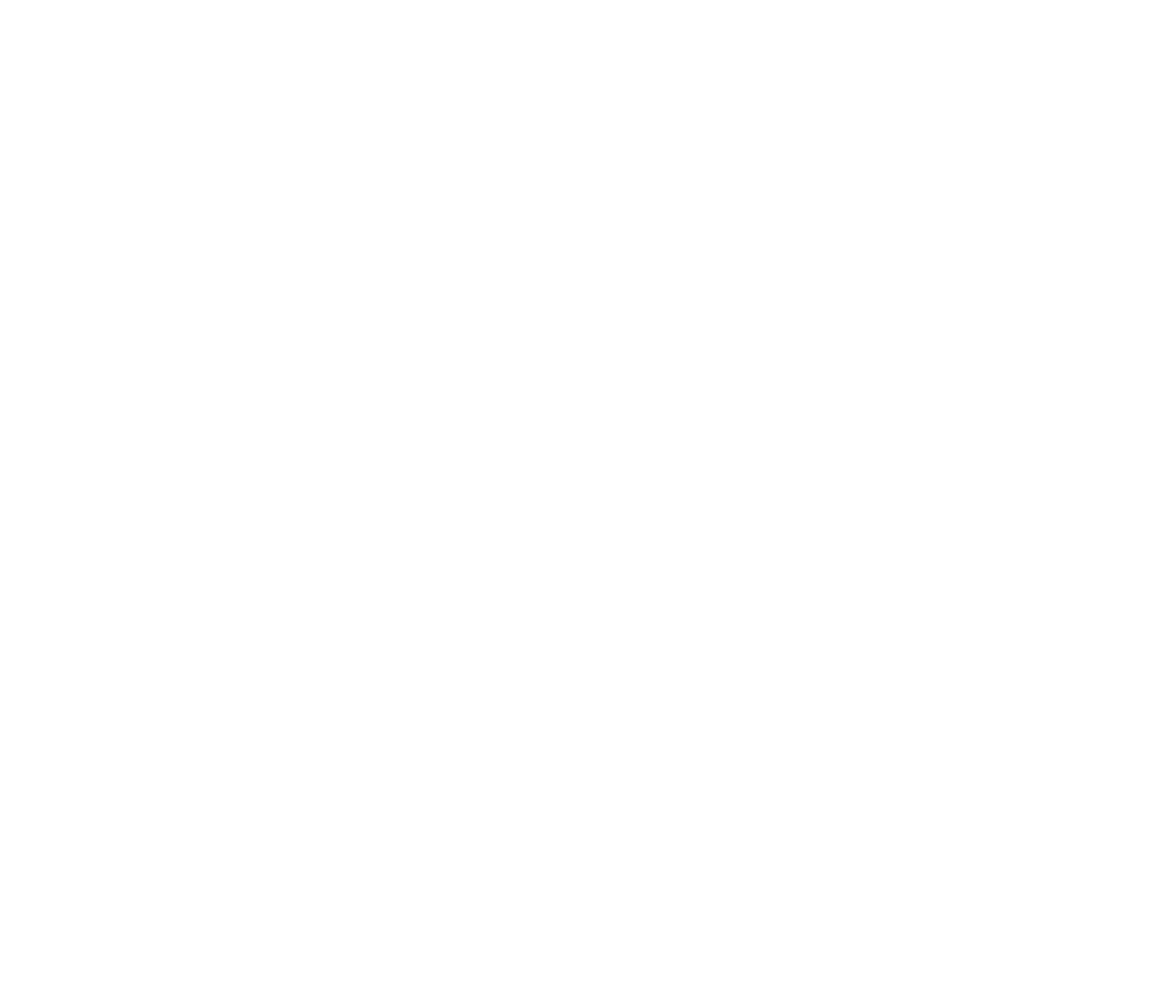
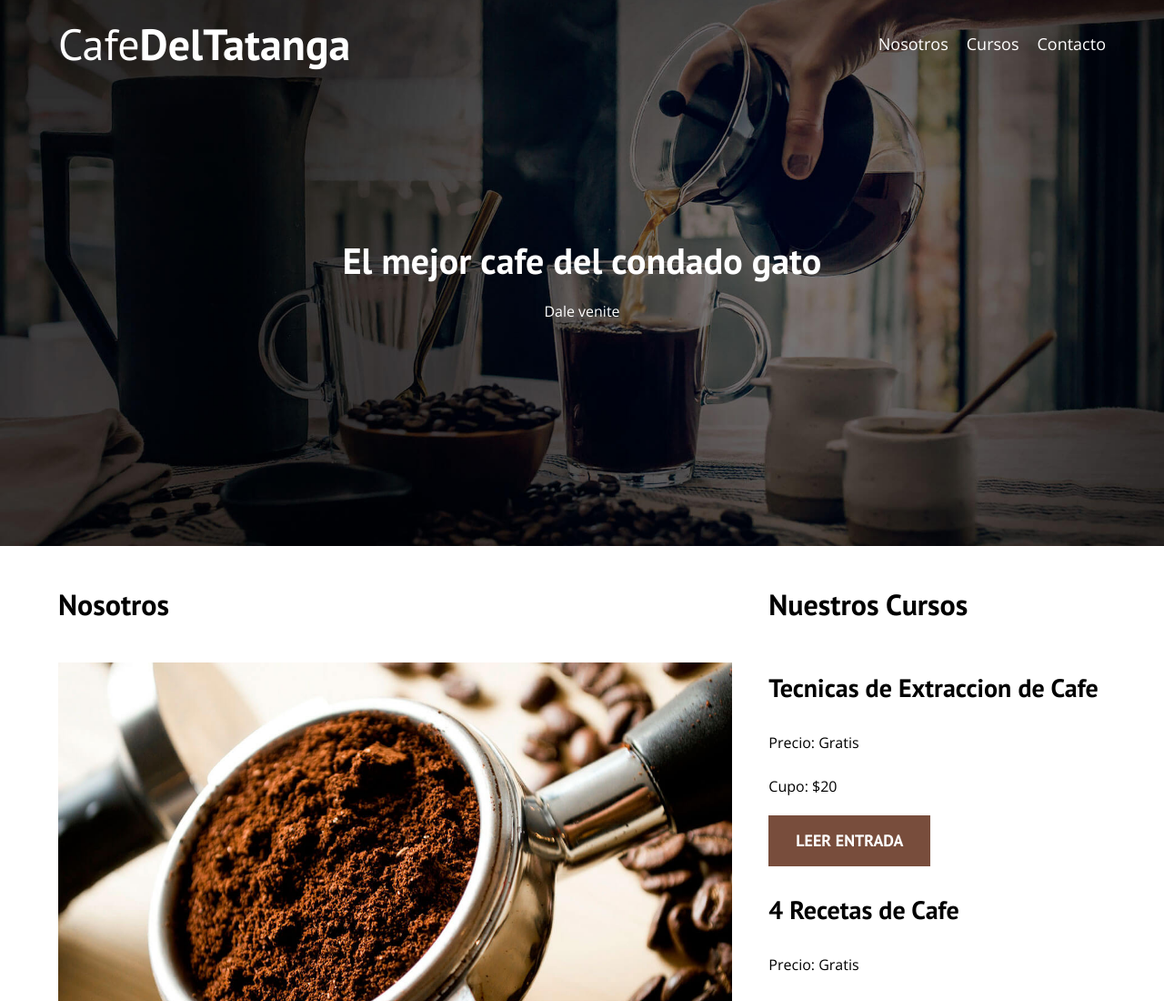
Before and after one commit to avarageuser/cafe, a plain HTML site: page index.html in a window 1280 px wide. Shown: the top 1100 px of the page at 91% size. Before the commit the page ends 800 px from the top, so only its background shows below. Drawn offline with nearby package versions, Linux system fonts and the light colour scheme.

Commit message:
primeros grandes cambios

```diff
--- a/css/styles.css
+++ b/css/styles.css
@@ -71,9 +71,101 @@ img {
 
 /* Header */
 .header {
-    background-image: url(../img/blog3.jpg);
+    background-image: url(../img/banner.jpg);
     height: 60rem;
     background-size: cover;
     background-repeat: no-repeat;
     background-position: center center;
 }
+
+.header__texto {
+    text-align: center;
+    color: var(--blanco);
+    margin-top: 5rem;
+}
+
+@media (min-width: 768px) {
+    .header__texto {
+        margin-top: 15rem;
+    }
+}
+
+@media (min-width: 768px) {
+    .barra {
+        display: flex;
+        justify-content: space-between;
+        align-items: center;
+    }
+}
+.logo {
+    color: var(--blanco);
+}
+
+.logo__nombre {
+    font-weight: 400;
+}
+
+.logo__bold {
+    font-weight: 700;
+}
+
+@media (min-width: 768px) {
+    .navegacion {
+        display: flex;
+        gap: 2rem;
+    }
+}
+
+.navegacion__enlace {
+    display: block;
+    text-align: center;
+    font-size: 1.8rem;
+    color: var(--blanco);
+}
+
+@media (min-width: 768px) {
+    .contenido-principal {
+        display: grid;
+        grid-template-columns: 2fr 1fr;
+        column-gap: 4rem;
+    }
+}
+
+.entrada {
+    border-bottom: 1px solid rgb(192, 192, 192);
+    margin-bottom: 2rem;
+}
+
+.entrada:last-of-type {
+    border: none;
+    margin-bottom: 0;
+}
+
+.boton {
+    display: block;
+    font-family: var(--fuenteHeading);
+    color: var(--blanco);
+    text-align: center;
+    padding: 1rem 3rem;
+    font-size: 1.8rem;
+    text-transform: uppercase;
+    font-weight: 700;
+    margin-bottom: 2rem;
+}
+@media (min-width: 768px) {
+    .boton {
+        display: inline-block;
+    }
+}
+
+.boton--primario {
+    background-color: var(--negro);
+}
+
+.boton--secundario {
+    background-color: #784D3C;
+}
+
+.cursos {
+    list-style: none;
+}
--- a/index.html
+++ b/index.html
@@ -14,9 +14,92 @@
 </head>
 <body>
 
-    <header>
+    <header class="header">
+        <div class="contenedor">
+            <div class="barra">
+                <a class="logo" href="index.html">
+                    <h1 class="logo__nombre no-margin centrar-texto">Cafe<span class="logo__bold">DelTatanga</span></h1>
+                </a>
+
+            <nav class="navegacion">
+                <a href="nosotros.html" class="navegacion__enlace">Nosotros</a>
+                <a href="cursos.html" class="navegacion__enlace">Cursos</a>
+                <a href="contacto.html" class="navegacion__enlace">Contacto</a>
+            </nav>
+            </div>
+        </div>
+
+        <div class="header__texto">
+            <h2 class="no-margin">El mejor cafe del condado gato</h2>
+            <p class="no-margin">Dale venite</p>
+        </div>
 
     </header>
 
+    <div class="contenedor contenido-principal">
+        <main class="blog">
+            <h3>Nosotros</h3>
+            <article class="entrada">
+                <div class="entrada__imagen">
+                    <img src="img/blog1.jpg" alt="imagen blog">
+                </div>
+                <div class="entrada__contenido">
+                    <h3 class="no-margin">Tipo de Cafe</h3>
+                    <p>Lorem ipsum dolor sit amet, consectetur adipisicing elit. Eius unde ex porro similique autem illum, eaque, nesciunt reiciendis impedit fugiat ea. Harum quas autem, perferendis beatae veniam blanditiis earum nesciunt.</p>
+                    <a href="entrada.html" class="boton boton--primario">Leer Entrada</a>
+                </div>
+            </article>
+
+            <article class="entrada">
+                <div class="entrada__imagen">
+                    <img src="img/blog2.jpg" alt="imagen blog">
+                </div>
+                <div class="entrada__contenido">
+                    <h3 class="no-margin"> Recetas con Cafe</h3>
+                    <p>Lorem ipsum dolor sit amet, consectetur adipisicing elit. Eius unde ex porro similique autem illum, eaque, nesciunt reiciendis impedit fugiat ea. Harum quas autem, perferendis beatae veniam blanditiis earum nesciunt.</p>
+                    <a href="entrada.html" class="boton boton--primario">Leer Entrada</a>
+                </div>
+            </article>
+
+            <article class="entrada">
+                <div class="entrada__imagen">
+                    <img src="img/blog3.jpg" alt="imagen blog">
+                </div>
+                <div class="entrada__contenido">
+                    <h3 class="no-margin">Beneficios del Cafe</h3>
+                    <p>Lorem ipsum dolor sit amet, consectetur adipisicing elit. Eius unde ex porro similique autem illum, eaque, nesciunt reiciendis impedit fugiat ea. Harum quas autem, perferendis beatae veniam blanditiis earum nesciunt.</p>
+                    <a href="entrada.html" class="boton boton--primario">Leer Entrada</a>
+                </div>
+            </article>
+        </main>
+        <aside class="sidebar">
+            <h3>Nuestros Cursos</h3>
+
+            <ul class="cursos no-padding">
+                <li class="widget-curso">
+                    <h4 class="no-margin">Tecnicas de Extraccion de Cafe</h4>
+                    <p class="widget-emp__label">Precio:
+                        <span class="widget-curso__info">Gratis</span>
+                    </p>
+                    <p class="widget-curso-label">Cupo:
+                        <span class="widget-curso__info">$20</span>
+                    </p>
+                    <a href="entrada.html" class="boton boton--secundario">Leer Entrada</a>
+                </li>
+
+                <li class="widget-curso">
+                    <h4 class="no-margin">4 Recetas de Cafe</h4>
+                    <p class="widget-emp__label">Precio:
+                        <span class="widget-curso__info">Gratis</span>
+                    </p>
+                    <p class="widget-curso-label">Cupo:
+                        <span class="widget-curso__info">Gratis</span>
+                    </p>
+                    <a href="entrada.html" class="boton boton--secundario">Leer Entrada</a>
+                </li>
+            </ul>
+        </aside>
+    </div>
+
 </body>
 </html>
```
